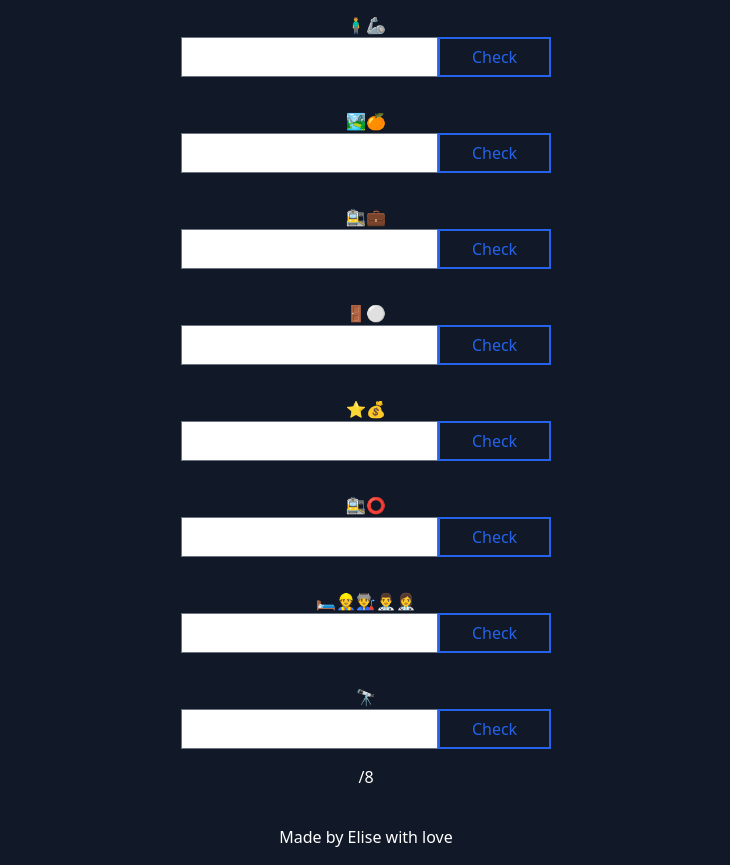
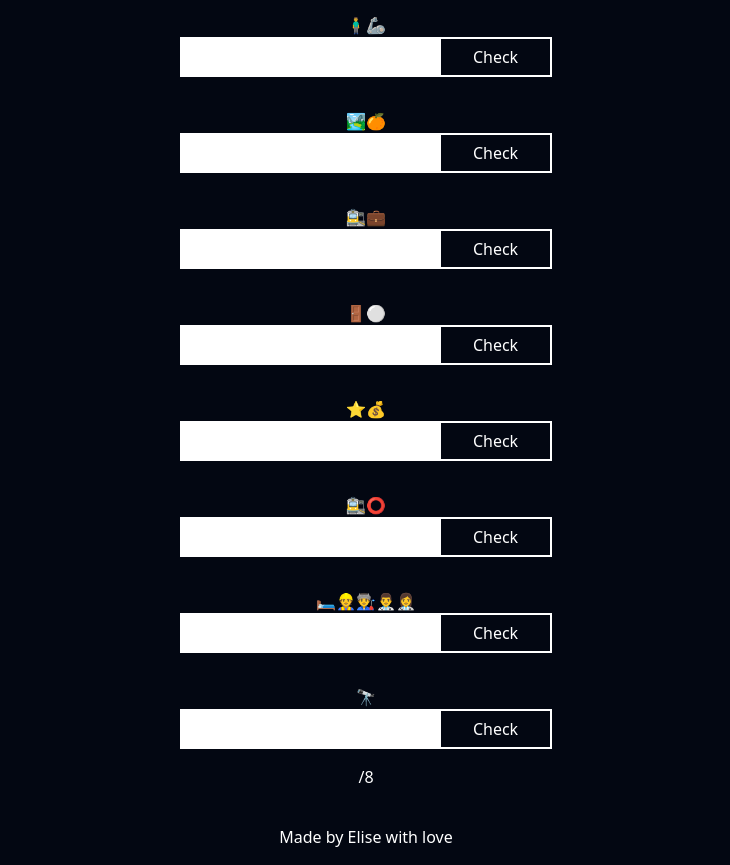
Before and after one commit to EliseLei/Quiz, a website: page index.html in a window 1280 px wide. Shown: the part 83-948 px from the top of the page, without its empty margins (274-1004 px from the left). Drawn offline with nearby package versions, Linux system fonts and the light colour scheme.

Commit message:
updated style

```diff
--- a/script/getQuestions.js
+++ b/script/getQuestions.js
@@ -13,7 +13,7 @@ function getQuestions() {
        const input = $("<input>").attr({
           type: "text",
           pattern: question.pattern,
-          class: "text-slate-950 form-input h-10"
+          class: "text-slate-950 form-input h-10 border-white border-2"
        });
 
        const submitBtn = $("<button>").attr({
--- a/style/style.css
+++ b/style/style.css
@@ -6,7 +6,7 @@
 /*  npx tailwindcss build ./style/style.css -o output.css */
 
 body  {
-    @apply bg-gray-900 text-white text-center relative;
+    @apply bg-gray-950 text-white text-center relative;
 }
 
 h1 {
@@ -22,14 +22,14 @@ h1 {
 }
 
 .btn {
-  @apply text-blue-600 border-blue-600 h-10 border-2 flex items-center justify-center;
+  @apply text-white border-white h-10 border-2 flex items-center justify-center;
   transition: 0.25s;
   padding: 1em 2em;
 }
 
 .btn:hover,
 .btn:focus {
-  @apply text-white bg-blue-950 border-blue-950;
+  @apply text-gray-950 bg-white border-white;
 }
 
 form {
```
Also changed, not shown: output.css.
